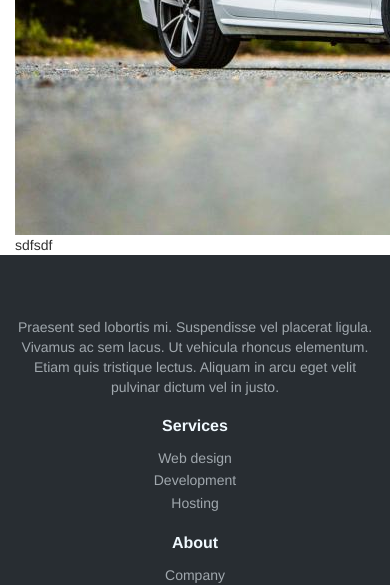
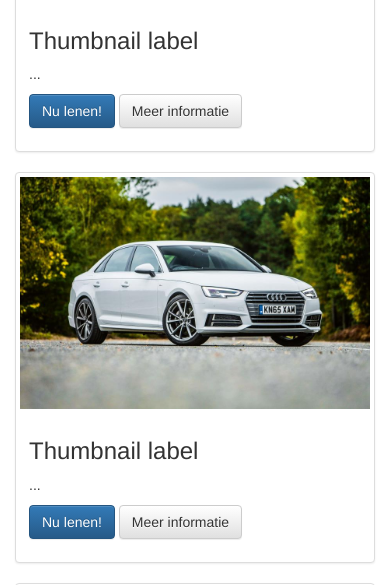
Before and after one commit to Niek99/Rent-a-Car, a PHP site: page / in a window 390 px wide; the page is wider, and only the part inside the window is pictured. Shown: the part 631-1216 px from the top of that part. Run offline with PHP 8.4, Linux system fonts and the light colour scheme; some web fonts are replaced.

Commit message:
halaladfsdf

```diff
--- a/assets/css/style.css
+++ b/assets/css/style.css
@@ -1,14 +1,6 @@
-@import "font-awesome.min.css";
-@import "font-awesome-ie7.min.css";
-/* Space out content a bit */
-body {
-    padding-top: 20px;
-    padding-bottom: 20px;
-}
-.container{
-    max-width: 75%;
-    margin: o auto;
-    text-align: center;
+.car{
+    width: 100%;
+    height: 100%;
 }
 
 /* Everything but the jumbotron gets side spacing for mobile first views */
@@ -41,7 +33,10 @@ body {
 /* Customize container */
 @media (min-width: 768px) {
     .container {
-        max-width: 730px;
+        max-width: 1200px;
+    }
+    .topcar{
+        max-height: 130px;
     }
 }
 .container-narrow > hr {
--- /dev/null
+++ b/contact.php
@@ -0,0 +1,3 @@
+<?php
+    include "includes/header.php";
+    include "includes/footer.php";
--- a/includes/footer.php
+++ b/includes/footer.php
@@ -0,0 +1,32 @@
+
+
+<div class="footer-dark">
+    <footer>
+        <div class="container">
+            <div class="row">
+                <div class="col-md-6 col-md-push-6 item text">
+                    <h3></h3>
+                    <p>Praesent sed lobortis mi. Suspendisse vel placerat ligula. Vivamus ac sem lacus. Ut vehicula rhoncus elementum. Etiam quis tristique lectus. Aliquam in arcu eget velit pulvinar dictum vel in justo.</p>
+                </div>
+                <div class="col-md-3 col-md-pull-6 col-sm-4 item">
+                    <h3>Services</h3>
+                    <ul>
+                        <li><a href="#">Web design</a></li>
+                        <li><a href="#">Development</a></li>
+                        <li><a href="#">Hosting</a></li>
+                    </ul>
+                </div>
+                <div class="col-md-3 col-md-pull-6 col-sm-4 item">
+                    <h3>About</h3>
+                    <ul>
+                        <li><a href="#">Over ons</a></li>
+                        <li><a href="#">Ons team</a></li>
+                        <li><a href="#">Contact</a></li>
+                    </ul>
+                </div>
+                <div class="col-md-12 col-sm-4 item social"><a href="#"><i class="icon ion-social-facebook"></i></a><a href="#"><i class="icon ion-social-twitter"></i></a><a href="#"><i class="icon ion-social-snapchat"></i></a><a href="#"><i class="icon ion-social-instagram"></i></a></div>
+            </div>
+            <p class="copyright">Rent-a-Car 2018</p>
+        </div>
+    </footer>
+</div>
--- a/includes/head.php
+++ b/includes/head.php
@@ -6,4 +6,5 @@
     <link rel="stylesheet" href="assets/fonts/font-awesome.min.css">
     <link rel="stylesheet" href="assets/fonts/ionicons.min.css">
     <link rel="stylesheet" href="assets/css/styles.min.css">
+    <link rel="stylesheet" href="assets/css/style.css">
 </head>
--- a/includes/header.php
+++ b/includes/header.php
@@ -4,14 +4,14 @@
 <div>
     <nav class="navbar navbar-default navigation-clean" style="background-color:rgb(73,72,118);">
         <div class="container">
-            <div class="navbar-header"><a class="navbar-brand navbar-link" href="#" style="color:rgba(255,255,255,0.843137);">Rent-a-Car</a>
+            <div class="navbar-header"><a class="navbar-brand navbar-link" href="index.php" style="color:rgba(255,255,255,0.843137);">Rent-a-Car</a>
                 <button class="navbar-toggle collapsed" data-toggle="collapse" data-target="#navcol-1"><span class="sr-only">Toggle navigation</span><span class="icon-bar"></span><span class="icon-bar"></span><span class="icon-bar"></span></button>
             </div>
             <div class="collapse navbar-collapse" id="navcol-1">
                 <ul class="nav navbar-nav navbar-right">
-                    <li role="presentation"><a href="#" style="color:rgb(255,255,255);">Home</a></li>
-                    <li role="presentation"><a href="#" style="color:rgb(255,255,255);"></a></li>
-                    <li role="presentation"><a href="#" style="color:rgb(255,255,255);"></a></li>
+                    <li role="presentation"><a href="index.php" style="color:rgb(255,255,255);">Homepagina</a></li>
+                    <li role="presentation"><a href="over_ons.php" style="color:rgb(255,255,255);">Over ons</a></li>
+                    <li role="presentation"><a href="contact.php" style="color:rgb(255,255,255);">Contact</a></li>
                 </ul>
             </div>
         </div>
--- /dev/null
+++ b/includes/slider.php
@@ -0,0 +1,73 @@
+<?php
+    include"head.php";
+?>
+<div id="bootstrap-touch-slider" class="carousel bs-slider slide  control-round indicators-line" data-ride="carousel" data-pause="hover" data-interval="5000" >
+
+    <!-- Indicators -->
+    <ol class="carousel-indicators">
+        <li data-target="#webAlGusto-touch-slider" data-slide-to="0" class="active"></li>
+        <li data-target="#webAlGusto-touch-slider" data-slide-to="1"></li>
+        <li data-target="#webAlGusto-touch-slider" data-slide-to="2"></li>
+    </ol>
+
+    <!-- Wrapper For Slides -->
+    <div class="carousel-inner" role="listbox">
+
+        <!-- Third Slide -->
+        <div class="item active">
+
+            <!-- Slide Background -->
+            <img src="assets/img/Slider01.jpg" alt="WebAlgusto.com"  class="slide-image"/>
+            <div class="bs-slider-overlay"></div>
+
+            <div class="container">
+                <div class="row">
+                    <!-- Slide Text Layer -->
+                    <div class="slide-text slide_style_left">
+                        <h1 data-animation="animated zoomInRight">Bootstrap Carousel</h1>
+                        <p data-animation="animated fadeInLeft">Bootstrap carousel now touch enable slide.</p>
+                        <a href="http://webalgusto.com/" target="_blank" class="btn btn-default" data-animation="animated fadeInLeft">select one</a>
+                        <a href="http://webalgusto.com/" target="_blank"  class="btn btn-primary" data-animation="animated fadeInRight">select two</a>
+                    </div>
+                </div>
+            </div>
+        </div>
+        <!-- End of Slide -->
+
+        <!-- Second Slide -->
+        <div class="item">
+
+            <!-- Slide Background -->
+            <img src="assets/img/Slider02.jpg" alt="Bootstrap Touch Slider"  class="slide-image"/>
+            <div class="bs-slider-overlay"></div>
+            <!-- Slide Text Layer -->
+            <div class="slide-text slide_style_center">
+                <h1 data-animation="animated flipInX">Bootstrap touch slider</h1>
+                <p data-animation="animated lightSpeedIn">Make Bootstrap Better together.</p>
+                <a href="http://webalgusto.com/" target="_blank" class="btn btn-default" data-animation="animated fadeInUp">select one</a>
+                <a href="http://webalgusto.com/" target="_blank"  class="btn btn-primary" data-animation="animated fadeInDown">select two</a>
+            </div>
+        </div>
+
+        <!-- End of Slide -->
+
+        <!-- Third Slide -->
+        <div class="item">
+
+            <!-- Slide Background -->
+            <img src="assets/img/Slider03.jpg" alt="Bootstrap Touch Slider"  class="slide-image"/>
+            <div class="bs-slider-overlay"></div>
+            <!-- Slide Text Layer -->
+            <div class="slide-text slide_style_right">
+                <h1 data-animation="animated zoomInLeft">Beautiful Animations</h1>
+                <p data-animation="animated fadeInRight">Lots of css3 Animations to make slide beautiful .</p>
+                <a href="http://webalgusto.com/" target="_blank" class="btn btn-default" data-animation="animated fadeInLeft">select one</a>
+                <a href="http://webalgusto.com/" target="_blank" class="btn btn-primary" data-animation="animated fadeInRight">select two</a>
+            </div>
+        </div>
+        <!-- End of Slide -->
+
+
+    </div>
+
+</div> <!-- End  bootstrap-touch-slider Slider -->
--- a/index.php
+++ b/index.php
@@ -1,141 +1,58 @@
 <!DOCTYPE html>
 <html>
-
 <body>
     <?php
         include "includes/header.php";
+        include "includes/slider.php";
     ?>
-     <!--
-        If you want to change #webAlGusto-touch-slider id then you have to change Carousel-indicators and Carousel-Control  #webAlGusto-touch-slider slide as well
-        Slide effect: slide, fade
-        Text Align: slide_style_center, slide_style_left, slide_style_right
-        Add Text Animation: https://daneden.github.io/animate.css/
-        -->
-
-
-        <div id="bootstrap-touch-slider" class="carousel bs-slider slide  control-round indicators-line" data-ride="carousel" data-pause="hover" data-interval="5000" >
-
-            <!-- Indicators -->
-            <ol class="carousel-indicators">
-                <li data-target="#webAlGusto-touch-slider" data-slide-to="0" class="active"></li>
-                <li data-target="#webAlGusto-touch-slider" data-slide-to="1"></li>
-                <li data-target="#webAlGusto-touch-slider" data-slide-to="2"></li>
-            </ol>
-
-            <!-- Wrapper For Slides -->
-            <div class="carousel-inner" role="listbox">
-
-                <!-- Third Slide -->
-                <div class="item active">
-
-                    <!-- Slide Background -->
-                    <img src="assets/img/Slider03.png" alt="WebAlgusto.com"  class="slide-image"/>
-                    <div class="bs-slider-overlay"></div>
-
-                    <div class="container">
-                        <div class="row">
-                            <!-- Slide Text Layer -->
-                            <div class="slide-text slide_style_left">
-                                <h1 data-animation="animated zoomInRight">Bootstrap Carousel</h1>
-                                <p data-animation="animated fadeInLeft">Bootstrap carousel now touch enable slide.</p>
-                                <a href="http://webalgusto.com/" target="_blank" class="btn btn-default" data-animation="animated fadeInLeft">select one</a>
-                                <a href="http://webalgusto.com/" target="_blank"  class="btn btn-primary" data-animation="animated fadeInRight">select two</a>
-                            </div>
+        <div class="container">
+            <div class="row">
+                <div class="col-sm-3 col-md-3">
+                    <div  class="thumbnail">
+                        <img class="topcar" src="assets/img/BMW.png" alt="...">
+                        <div class="caption">
+                            <h3>Thumbnail label</h3>
+                            <p>...</p>
+                            <p><a href="#" class="btn btn-primary" role="button">Nu lenen!</a> <a href="#" class="btn btn-default" role="button">Meer informatie</a></p>
                         </div>
                     </div>
                 </div>
-                <!-- End of Slide -->
-
-                <!-- Second Slide -->
-                <div class="item">
-
-                    <!-- Slide Background -->
-                    <img src="assets/img/Slider02.png" alt="Bootstrap Touch Slider"  class="slide-image"/>
-                    <div class="bs-slider-overlay"></div>
-                    <!-- Slide Text Layer -->
-                    <div class="slide-text slide_style_center">
-                        <h1 data-animation="animated flipInX">Bootstrap touch slider</h1>
-                        <p data-animation="animated lightSpeedIn">Make Bootstrap Better together.</p>
-                        <a href="http://webalgusto.com/" target="_blank" class="btn btn-default" data-animation="animated fadeInUp">select one</a>
-                        <a href="http://webalgusto.com/" target="_blank"  class="btn btn-primary" data-animation="animated fadeInDown">select two</a>
+                <div class="col-sm-3 col-md-3">
+                    <div class="thumbnail">
+                        <img class="topcar" src="assets/img/audia4.jpg" alt="...">
+                        <div class="caption">
+                            <h3>Thumbnail label</h3>
+                            <p>...</p>
+                            <p><a href="#" class="btn btn-primary" role="button">Nu lenen!</a> <a href="#" class="btn btn-default" role="button">Meer informatie</a></p>
+                        </div>
                     </div>
                 </div>
-                <!-- End of Slide -->
-
-                <!-- Third Slide -->
-                <div class="item">
-
-                    <!-- Slide Background -->
-                    <img src="assets/img/Slider02.png" alt="Bootstrap Touch Slider"  class="slide-image"/>
-                    <div class="bs-slider-overlay"></div>
-                    <!-- Slide Text Layer -->
-                    <div class="slide-text slide_style_right">
-                        <h1 data-animation="animated zoomInLeft">Beautiful Animations</h1>
-                        <p data-animation="animated fadeInRight">Lots of css3 Animations to make slide beautiful .</p>
-                        <a href="http://webalgusto.com/" target="_blank" class="btn btn-default" data-animation="animated fadeInLeft">select one</a>
-                        <a href="http://webalgusto.com/" target="_blank" class="btn btn-primary" data-animation="animated fadeInRight">select two</a>
+                <div class="col-sm-3 col-md-3">
+                    <div class="thumbnail">
+                        <img class="topcar" src="assets/img/volkswagen.jpg" alt="...">
+                        <div class="caption">
+                            <h3>Thumbnail label</h3>
+                            <p>...</p>
+                            <p><a href="#" class="btn btn-primary" role="button">Nu lenen!</a> <a href="#" class="btn btn-default" role="button">Meer informatie</a></p>
+                        </div>
                     </div>
                 </div>
-                <!-- End of Slide -->
-
-
-            </div><!-- End of Wrapper For Slides -->
-
-            <!-- Left Control -->
-            <a class="left carousel-control" href="#webAlGusto-touch-slider" role="button" data-slide="prev">
-                <span class="fa fa-angle-left" aria-hidden="true"></span>
-                <span class="sr-only">Previous</span>
-            </a>
-
-            <!-- Right Control -->
-            <a class="right carousel-control" href="#webAlGusto-touch-slider" role="button" data-slide="next">
-                <span class="fa fa-angle-right" aria-hidden="true"></span>
-                <span class="sr-only">Next</span>
-            </a>
-
-        </div> <!-- End  bootstrap-touch-slider Slider -->
-
-    <div>
-        <div class="container">
-            <div class="row">
-                <div class="col-md-2">sdfsdf</div>
-                <div class="col-md-2">sdfsdffsd</div>
-                <div class="col-md-2">sdfsdf</div>
-                <div class="col-md-2"><img src="assets/img/audia4.jpg"></div>
-                <div class="col-md-2">sdfsdf</div>
+                <div class="col-sm-3 col-md-3">
+                    <div class="thumbnail">
+                        <img class="topcar" src="assets/img/citroen.jpg" alt="...">
+                        <div class="caption">
+                            <h3>Thumbnail label</h3>
+                            <p>...</p>
+                            <p><a href="#" class="btn btn-primary" role="button">Nu lenen!</a> <a href="#" class="btn btn-default" role="button">Meer informatie</a></p>
+                        </div>
+                    </div>
+                </div>
             </div>
         </div>
-    </div>
-    <div class="footer-dark">
-        <footer>
-            <div class="container">
-                <div class="row">
-                    <div class="col-md-6 col-md-push-6 item text">
-                        <h3></h3>
-                        <p>Praesent sed lobortis mi. Suspendisse vel placerat ligula. Vivamus ac sem lacus. Ut vehicula rhoncus elementum. Etiam quis tristique lectus. Aliquam in arcu eget velit pulvinar dictum vel in justo.</p>
-                    </div>
-                    <div class="col-md-3 col-md-pull-6 col-sm-4 item">
-                        <h3>Services</h3>
-                        <ul>
-                            <li><a href="#">Web design</a></li>
-                            <li><a href="#">Development</a></li>
-                            <li><a href="#">Hosting</a></li>
-                        </ul>
-                    </div>
-                    <div class="col-md-3 col-md-pull-6 col-sm-4 item">
-                        <h3>About</h3>
-                        <ul>
-                            <li><a href="#">Company</a></li>
-                            <li><a href="#">Team</a></li>
-                            <li><a href="#">Careers</a></li>
-                        </ul>
-                    </div>
-                    <div class="col-md-12 col-sm-4 item social"><a href="#"><i class="icon ion-social-facebook"></i></a><a href="#"><i class="icon ion-social-twitter"></i></a><a href="#"><i class="icon ion-social-snapchat"></i></a><a href="#"><i class="icon ion-social-instagram"></i></a></div>
-                </div>
-                <p class="copyright">Company Name © 2016</p>
-            </div>
-        </footer>
-    </div>
+
+    <?php
+        include "includes/footer.php";
+    ?>
     <script src="assets/js/jquery.min.js"></script>
     <script src="assets/bootstrap/js/bootstrap.min.js"></script>
     <script src="assets/js/script.min.js"></script>
--- /dev/null
+++ b/over_ons.php
@@ -0,0 +1,3 @@
+<?php
+    include "includes/header.php";
+    include "includes/footer.php";
```
Also changed, not shown: register.php (+10 -15 lines), assets/img/Slider01.png (deleted), assets/img/Slider02.png (deleted), assets/img/Slider03.png (deleted).
